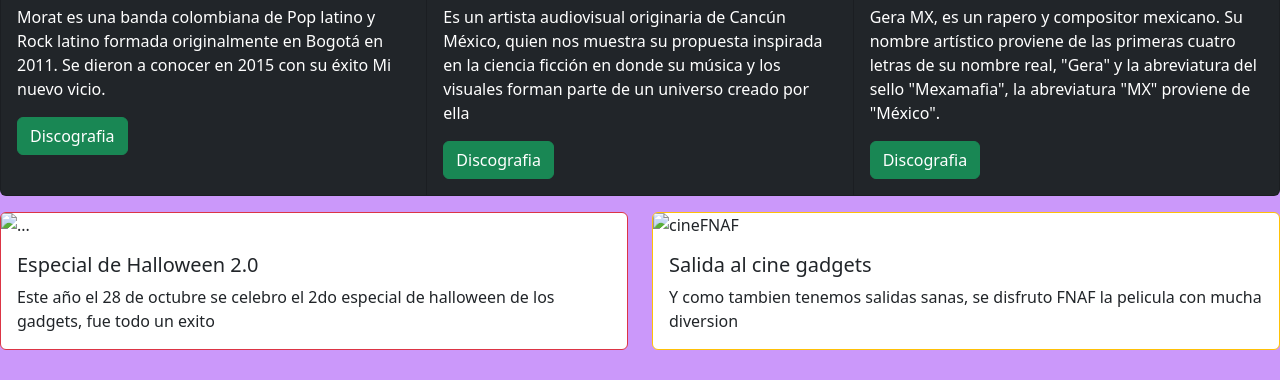
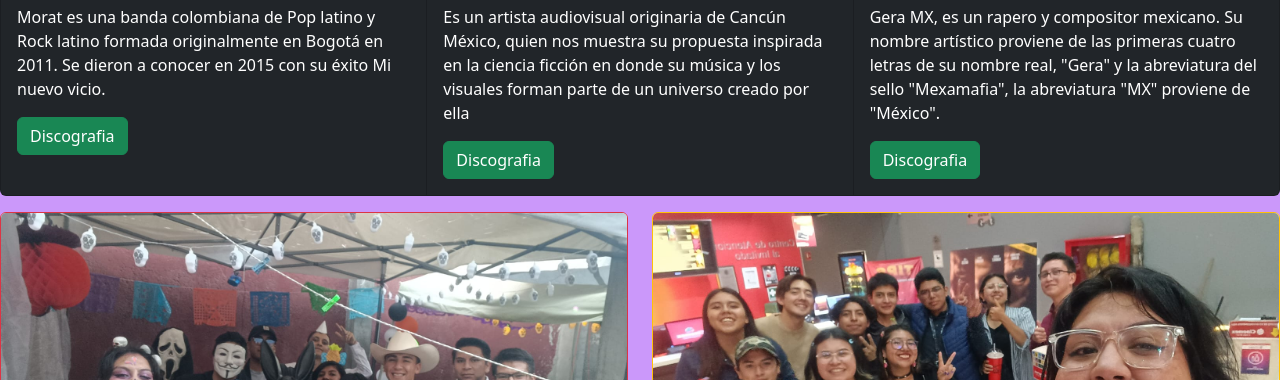
Before and after one commit to Alexa601/Blog-Alexa, a plain HTML site: page index.html in a window 1280 px wide. Shown: the part 420-800 px from the top of the page. Drawn offline with nearby package versions, Linux system fonts and the light colour scheme; the site is published under a folder, as on GitHub Pages, so addresses that start at the root find nothing.

Commit message:
ActualizandoIMGindex.html

```diff
--- a/index.html
+++ b/index.html
@@ -82,7 +82,7 @@ que puede ajustarse al tamaño de la ventana y al dispositivo, obtenida de Boots
       <div class="row row-cols-1 row-cols-md-2 g-4">
         <div class="col">
           <div class="card border-danger mb-3">
-            <img src="/imagenes/halloween.jpeg" class="card-img-top" alt="...">
+            <img src="imagenes/halloween.jpeg" class="card-img-top" alt="...">
             <div class="card-body">
               <h5 class="card-title">Especial de Halloween 2.0</h5>
               <p class="card-text">Este año el 28 de octubre se celebro el 2do especial de halloween de los gadgets, fue todo un exito</p>
@@ -91,7 +91,7 @@ que puede ajustarse al tamaño de la ventana y al dispositivo, obtenida de Boots
         </div>
         <div class="col">
           <div class="card border-warning mb-3">
-            <img src="/imagenes/cine.jpeg" class="card-img-top" alt="cineFNAF">
+            <img src="imagenes/cine.jpeg" class="card-img-top" alt="cineFNAF">
             <div class="card-body">
               <h5 class="card-title">Salida al cine gadgets</h5>
               <p class="card-text">Y como tambien tenemos salidas sanas, se disfruto FNAF la pelicula con mucha diversion</p>
```
